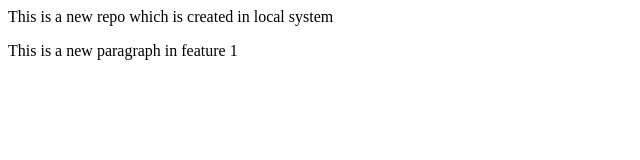
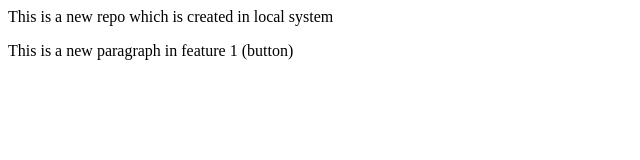
Before and after one commit to devtyagi-cmd/LocalRepo, a plain HTML site: page index.html in a window 1280 px wide. Shown: the full height of the page, 0-640 px from the left. Drawn offline with Linux system fonts and the light colour scheme.

```diff
--- a/index.html
+++ b/index.html
@@ -2,5 +2,5 @@
     This is a new repo which is created in local system
 </p>
 <p>
-    This is a new paragraph in feature 1
+    This is a new paragraph in feature 1 (button)
 </p>
```
